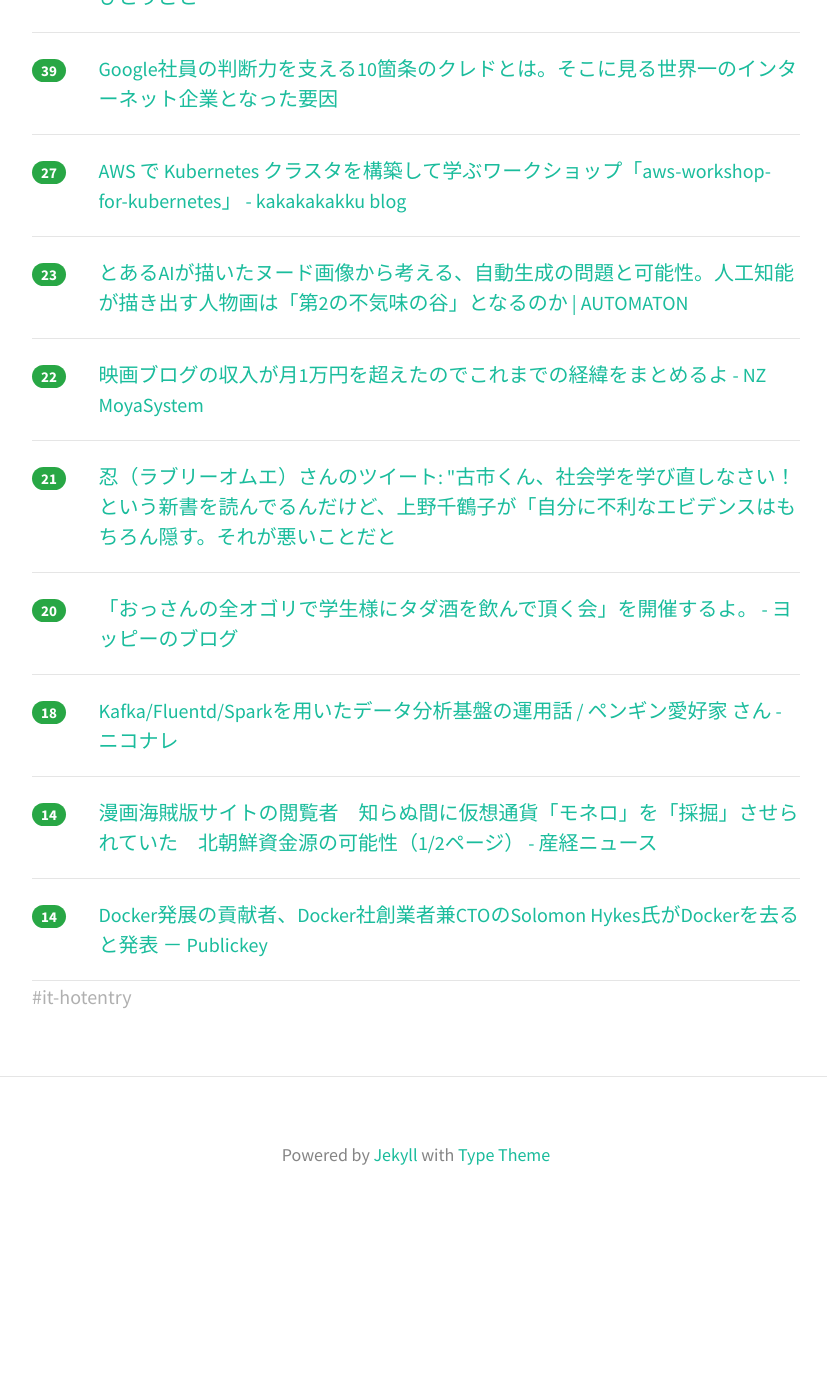
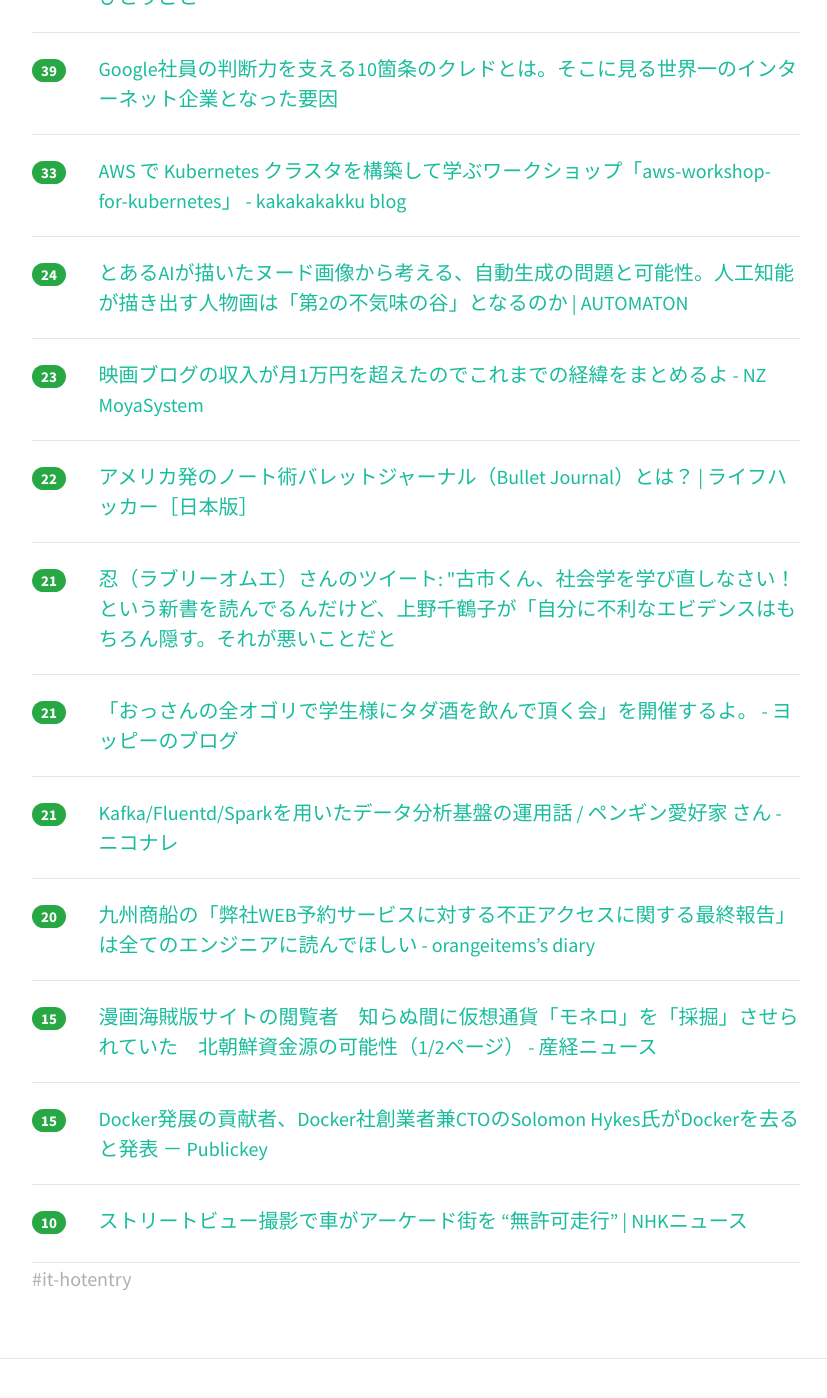
Before and after one commit to yatta47/hatena-matome-site, a Jekyll site: the page built from _posts/2018-04-03-hatena.md, in a window 1280 px wide and 1400 px high, scrolled down 443 px. Shown: the whole window, without its empty margins (224-1051 px from the left). Built offline with Jekyll 4.4.1, drawn with Linux system fonts in a browser that asks for light colours; nearby versions of some CDN libraries; before the commit the page ends 1675 px from its top, so only the background shows below that; some of the changed text lies outside the part shown.

Commit message:
Updated 2018-04-03

```diff
--- a/_posts/2018-04-03-hatena.md
+++ b/_posts/2018-04-03-hatena.md
@@ -1,13 +1,13 @@
 ---
 layout: post
 title:  "2018-04-03 はてぶIT"
-date:   2018-04-03 06:03:04
+date:   2018-04-03 07:02:19
 tags: [it-hotentry]
 ---
-10 件のデータあり
+13 件のデータあり
 
 <hr><div class="row">
-<div class="col-1"><span class="badge badge-pill badge-success h2">63</span></div>
+<div class="col-1"><span class="badge badge-pill badge-success h2">73</span></div>
 <div class="col-11"><a href='http://dr-asa.hatenablog.com/entry/2018/04/02/174006' target='_blank'>Kubernetesはクラスタで障害があったとき、どういう動きをするのか - あさのひとりごと</a></div>
 </div>
 <hr>
@@ -17,18 +17,23 @@ tags: [it-hotentry]
 </div>
 <hr>
 <div class="row">
-<div class="col-1"><span class="badge badge-pill badge-success h2">27</span></div>
+<div class="col-1"><span class="badge badge-pill badge-success h2">33</span></div>
 <div class="col-11"><a href='http://kakakakakku.hatenablog.com/entry/2018/04/02/213042' target='_blank'>AWS で Kubernetes クラスタを構築して学ぶワークショップ「aws-workshop-for-kubernetes」 - kakakakakku blog</a></div>
 </div>
 <hr>
 <div class="row">
-<div class="col-1"><span class="badge badge-pill badge-success h2">23</span></div>
+<div class="col-1"><span class="badge badge-pill badge-success h2">24</span></div>
 <div class="col-11"><a href='http://jp.automaton.am/articles/columnjp/20180402-65369/' target='_blank'>とあるAIが描いたヌード画像から考える、自動生成の問題と可能性。人工知能が描き出す人物画は「第2の不気味の谷」となるのか | AUTOMATON</a></div>
 </div>
 <hr>
 <div class="row">
+<div class="col-1"><span class="badge badge-pill badge-success h2">23</span></div>
+<div class="col-11"><a href='http://www.hassy-blog.com/entry/moyacinema' target='_blank'>映画ブログの収入が月1万円を超えたのでこれまでの経緯をまとめるよ - NZ MoyaSystem</a></div>
+</div>
+<hr>
+<div class="row">
 <div class="col-1"><span class="badge badge-pill badge-success h2">22</span></div>
-<div class="col-11"><a href='http://www.hassy-blog.com/entry/moyacinema' target='_blank'>映画ブログの収入が月1万円を超えたのでこれまでの経緯をまとめるよ - NZ MoyaSystem</a></div>
+<div class="col-11"><a href='https://www.lifehacker.jp/2018/04/bulletjournal.html' target='_blank'>アメリカ発のノート術バレットジャーナル（Bullet Journal）とは？ | ライフハッカー［日本版］</a></div>
 </div>
 <hr>
 <div class="row">
@@ -37,22 +42,32 @@ tags: [it-hotentry]
 </div>
 <hr>
 <div class="row">
-<div class="col-1"><span class="badge badge-pill badge-success h2">20</span></div>
+<div class="col-1"><span class="badge badge-pill badge-success h2">21</span></div>
 <div class="col-11"><a href='http://yoppymodel.hatenablog.com/entry/2018/04/02/193811' target='_blank'>「おっさんの全オゴリで学生様にタダ酒を飲んで頂く会」を開催するよ。 - ヨッピーのブログ</a></div>
 </div>
 <hr>
 <div class="row">
-<div class="col-1"><span class="badge badge-pill badge-success h2">18</span></div>
+<div class="col-1"><span class="badge badge-pill badge-success h2">21</span></div>
 <div class="col-11"><a href='https://niconare.nicovideo.jp/watch/kn2981' target='_blank'>Kafka/Fluentd/Sparkを用いたデータ分析基盤の運用話 / ペンギン愛好家 さん - ニコナレ</a></div>
 </div>
 <hr>
 <div class="row">
-<div class="col-1"><span class="badge badge-pill badge-success h2">14</span></div>
+<div class="col-1"><span class="badge badge-pill badge-success h2">20</span></div>
+<div class="col-11"><a href='http://www.orangeitems.com/entry/2018/04/02/202052' target='_blank'>九州商船の「弊社WEB予約サービスに対する不正アクセスに関する最終報告」は全てのエンジニアに読んでほしい - orangeitems’s diary</a></div>
+</div>
+<hr>
+<div class="row">
+<div class="col-1"><span class="badge badge-pill badge-success h2">15</span></div>
 <div class="col-11"><a href='https://www.sankei.com/economy/news/180401/ecn1804010020-n1.html' target='_blank'>漫画海賊版サイトの閲覧者　知らぬ間に仮想通貨「モネロ」を「採掘」させられていた　北朝鮮資金源の可能性（1/2ページ） - 産経ニュース</a></div>
 </div>
 <hr>
 <div class="row">
-<div class="col-1"><span class="badge badge-pill badge-success h2">14</span></div>
+<div class="col-1"><span class="badge badge-pill badge-success h2">15</span></div>
 <div class="col-11"><a href='http://www.publickey1.jp/blog/18/dockerdockerctosolomon_hykesdocker.html' target='_blank'>Docker発展の貢献者、Docker社創業者兼CTOのSolomon Hykes氏がDockerを去ると発表 － Publickey</a></div>
 </div>
 <hr>
+<div class="row">
+<div class="col-1"><span class="badge badge-pill badge-success h2">10</span></div>
+<div class="col-11"><a href='https://www3.nhk.or.jp/news/html/20180402/k10011388731000.html' target='_blank'>ストリートビュー撮影で車がアーケード街を “無許可走行” | NHKニュース</a></div>
+</div>
+<hr>
```
